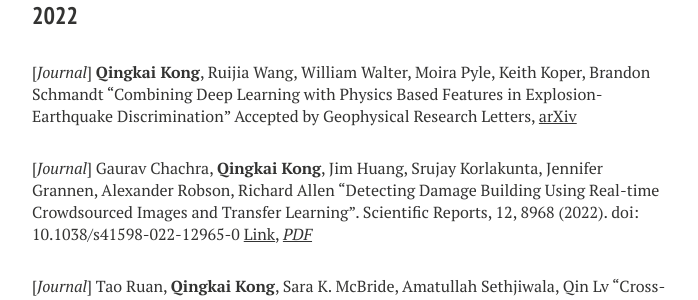
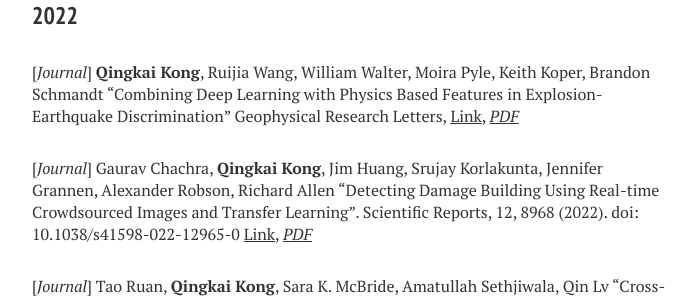
Before and after one commit to qingkaikong/qingkaikong, a Jekyll site: the page built from publications.md, in a window 1280 px wide and 900 px high, scrolled down 514 px. Shown: the part 199-499 px from the top of the window, without its empty margins (288-986 px from the left). Built offline with Jekyll 4.4.1, drawn with Linux system fonts in a browser that asks for light colours; nearby versions of some CDN libraries; some web fonts are replaced.

Commit message:
update the link of the grl paper

```diff
--- a/publications.md
+++ b/publications.md
@@ -30,7 +30,7 @@ excerpt: "My publications"
 
 ### 2022
 
-[*Journal*] **Qingkai Kong**, Ruijia Wang, William Walter, Moira Pyle, Keith Koper, Brandon Schmandt "Combining Deep Learning with Physics Based Features in Explosion-Earthquake Discrimination" Accepted by Geophysical Research Letters, [arXiv](http://arxiv.org/abs/2203.06347)
+[*Journal*] **Qingkai Kong**, Ruijia Wang, William Walter, Moira Pyle, Keith Koper, Brandon Schmandt "Combining Deep Learning with Physics Based Features in Explosion-Earthquake Discrimination" Geophysical Research Letters, [Link](https://agupubs.onlinelibrary.wiley.com/doi/10.1029/2022GL098645), [*PDF*](https://arxiv.org/abs/2203.06347)
 
 [*Journal*] Gaurav Chachra, **Qingkai Kong**, Jim Huang, Srujay Korlakunta, Jennifer Grannen, Alexander Robson, Richard Allen "Detecting Damage Building Using Real-time Crowdsourced Images and Transfer Learning". Scientific Reports, 12, 8968 (2022). doi: 10.1038/s41598-022-12965-0 [Link](https://www.nature.com/articles/s41598-022-12965-0), [*PDF*](https://www.nature.com/articles/s41598-022-12965-0.epdf)
 
```
